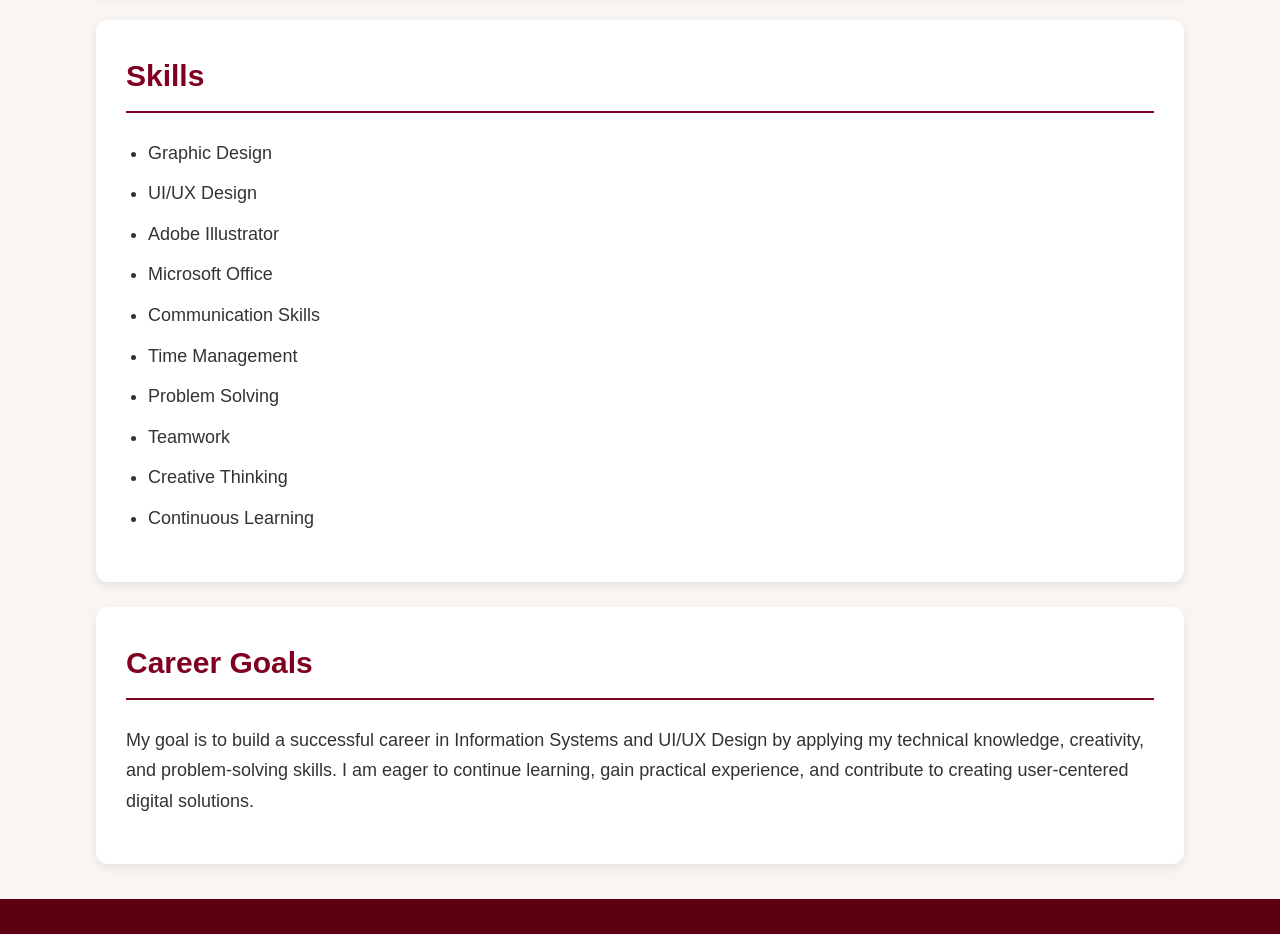
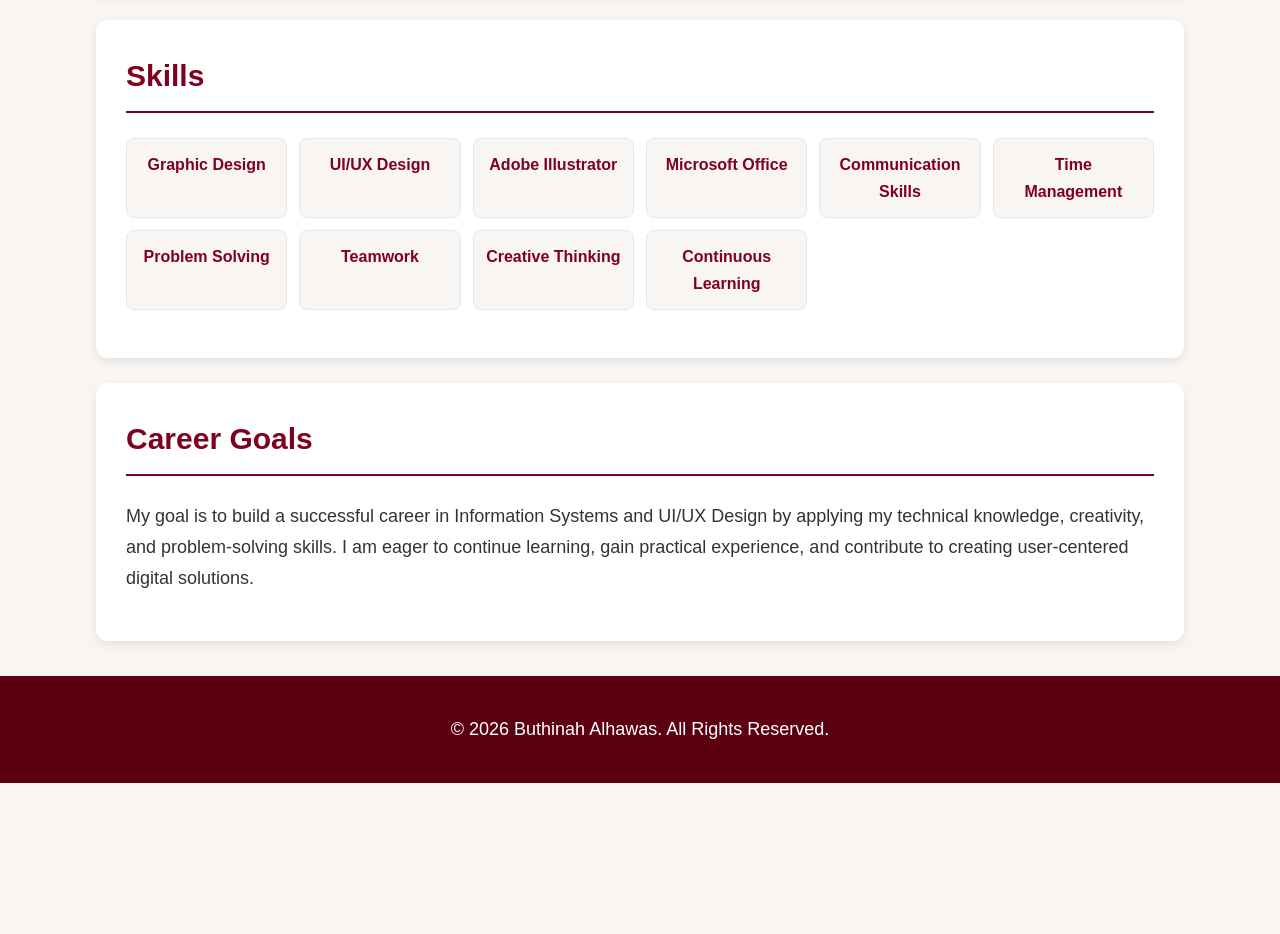
Before and after one commit to buthinahabdulaziz-cmyk/bio-page, a plain HTML site: page index.html in a window 1280 px wide. Shown: the part 1460-2394 px from the top of the page. After the commit the page ends 2243 px from the top, so only its background shows below. Drawn offline with Linux system fonts and the light colour scheme.

Commit message:
Add files via upload

```diff
--- a/style.css
+++ b/style.css
@@ -95,6 +95,38 @@ li {
     font-size: 18px;
 }
 
+/* =============================================
+   التعديل الجديد: تحويل سيكشن المهارات إلى Grid
+   ============================================= */
+#skills ul {
+    display: grid; /* تفعيل الجريد */
+    /* تقسيم الأعمدة تلقائياً بحيث لا يقل عرض الكرت عن 160px ويملأ المساحة المتاحة */
+    grid-template-columns: repeat(auto-fill, minmax(160px, 1fr));
+    gap: 12px; /* المسافة بين كروت المهارات */
+    padding-left: 0; /* إلغاء الهامش الافتراضي للقائمة */
+    list-style: none; /* إخفاء النقاط السوداء */
+}
+
+#skills li {
+    background-color: #F8F5F2; /* لون خلفية الكرت متناسق مع الموقع */
+    color: #800020; /* لون النص عنابي */
+    border: 1px solid #e2e8f0;
+    padding: 12px;
+    border-radius: 8px;
+    text-align: center;
+    margin-bottom: 0; /* إلغاء الهامش السفلي القديم */
+    font-weight: bold;
+    font-size: 16px;
+    transition: 0.3s ease; /* حركة ناعمة عند التمرير */
+}
+
+/* تأثير إضافي عند تمرير الماوس على المهارة */
+#skills li:hover {
+    background-color: #800020;
+    color: white;
+    transform: translateY(-2px); /* رفعة خفيفة لفوق */
+}
+
 /* Footer */
 
 footer {
@@ -135,4 +167,9 @@ section h2{
     font-size:26px;
 }
 
+/* تظبيط الجريد للشاشات الصغيرة جداً */
+#skills ul {
+    grid-template-columns: repeat(auto-fill, minmax(130px, 1fr));
 }
+
+}
```
